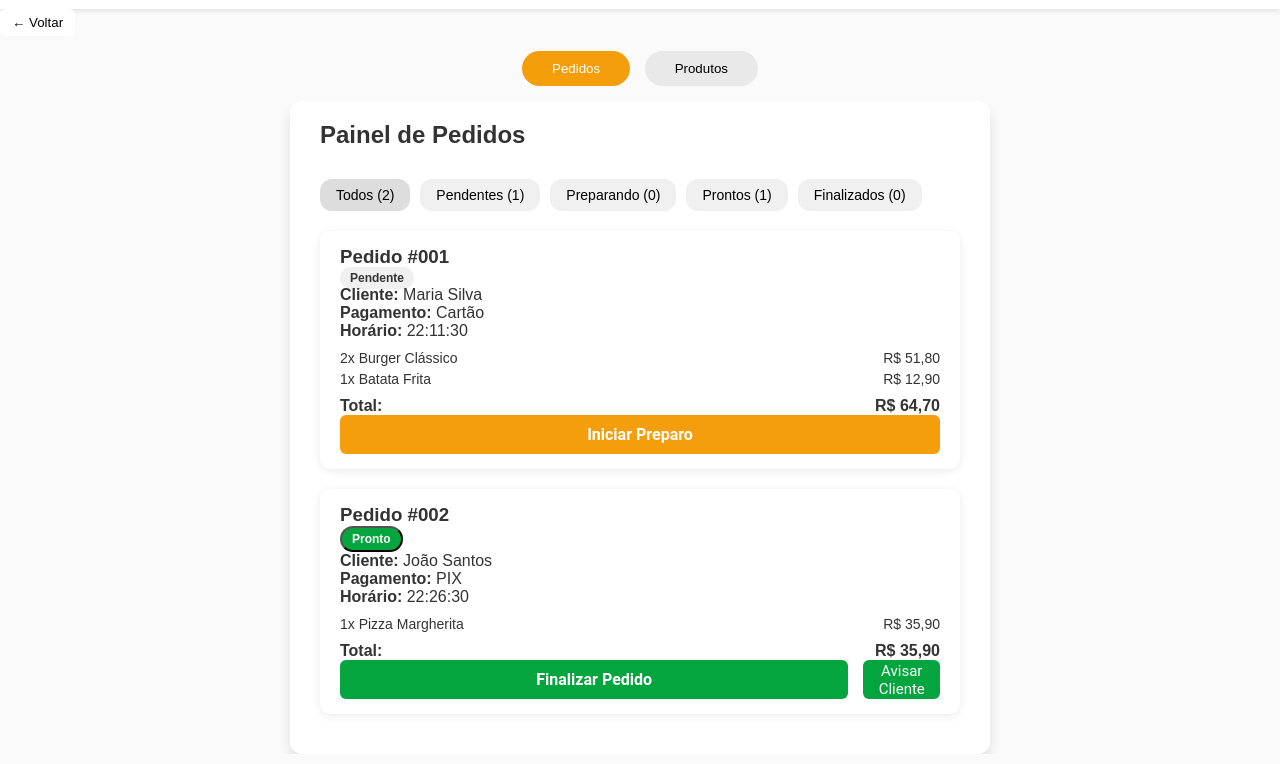
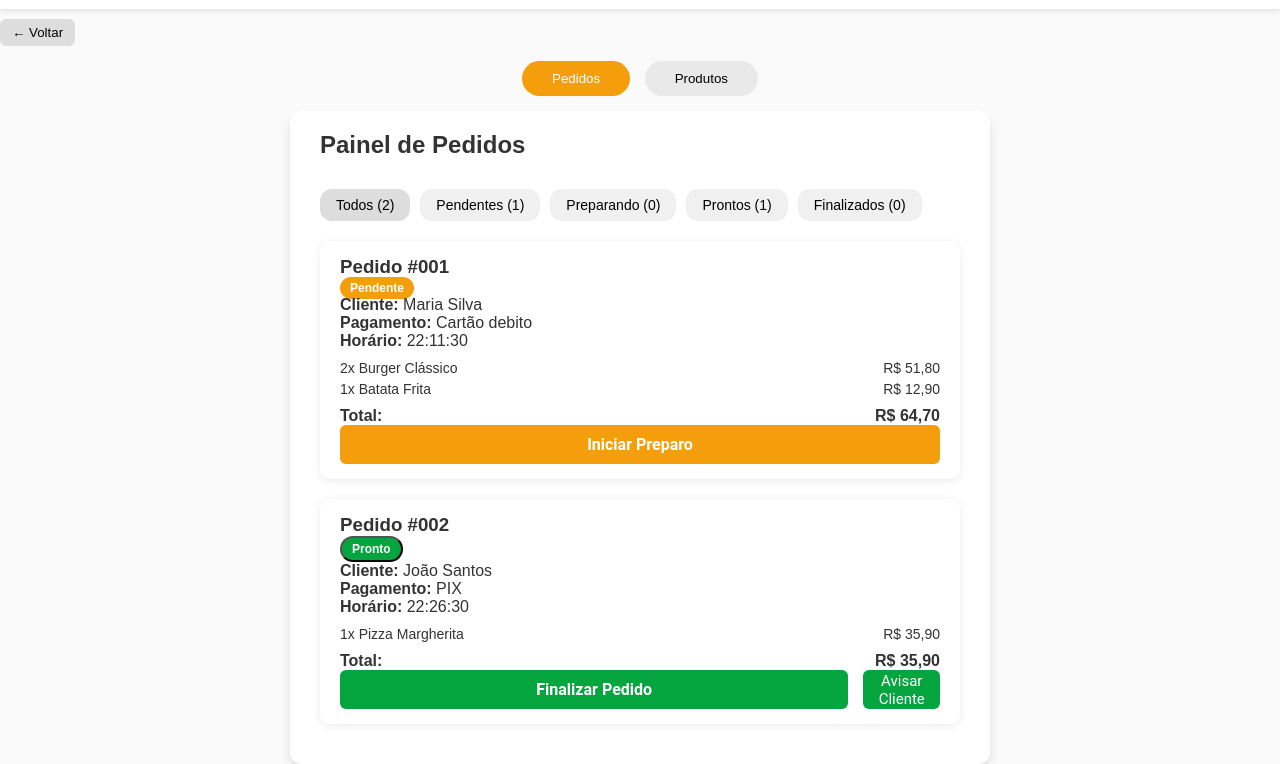
Before and after one commit to Click-Pedidos/Click-pedidos, a website: page tela_atendente/index.html in a window 1280 px wide. Shown: the part 135-899 px from the top of the page. Drawn offline with Linux system fonts and the light colour scheme.

Commit message:
finalizado tela do atendente

```diff
--- a/tela_atendente/index.html
+++ b/tela_atendente/index.html
@@ -38,7 +38,7 @@
           <span class="status pendente">Pendente</span>
         </div>
         <p><strong>Cliente:</strong> Maria Silva</p>
-        <p><strong>Pagamento:</strong> Cartão</p>
+        <p><strong>Pagamento:</strong> Cartão debito</p>
         <p><strong>Horário:</strong> 22:11:30</p>
 
         <ul>
--- a/tela_atendente/style.css
+++ b/tela_atendente/style.css
@@ -34,12 +34,13 @@ header {
 }
 
 .voltar{
-  background: white  ;
+  background:#ddd;
   border: none;
+  margin-top: 10px;
   padding: 6px 12px;
-  border-radius: 6px;
-  cursor: pointer;
-  font-weight: 500;
+   border-radius: 6px;
+   cursor: pointer;
+   font-weight: 500;
 }
 .menu {
   text-align: center;
@@ -118,8 +119,8 @@ main {
 }
 
 .status.pendente {
-  background: #f0f0f0;
-  color: #333;
+  background: #f59e0b;
+  color: white;
 }
 
 .status.pronto {
```
Also changed, not shown: 1 other file.
